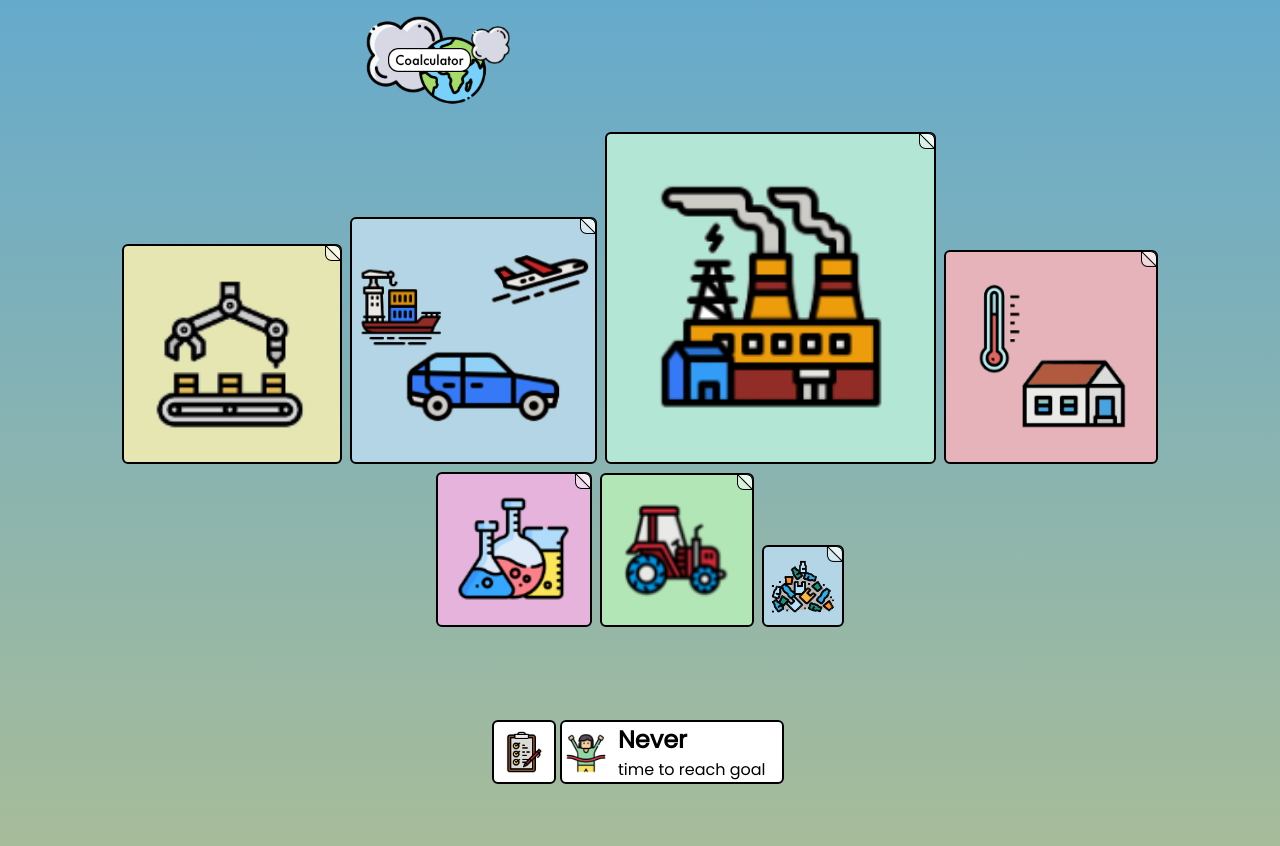
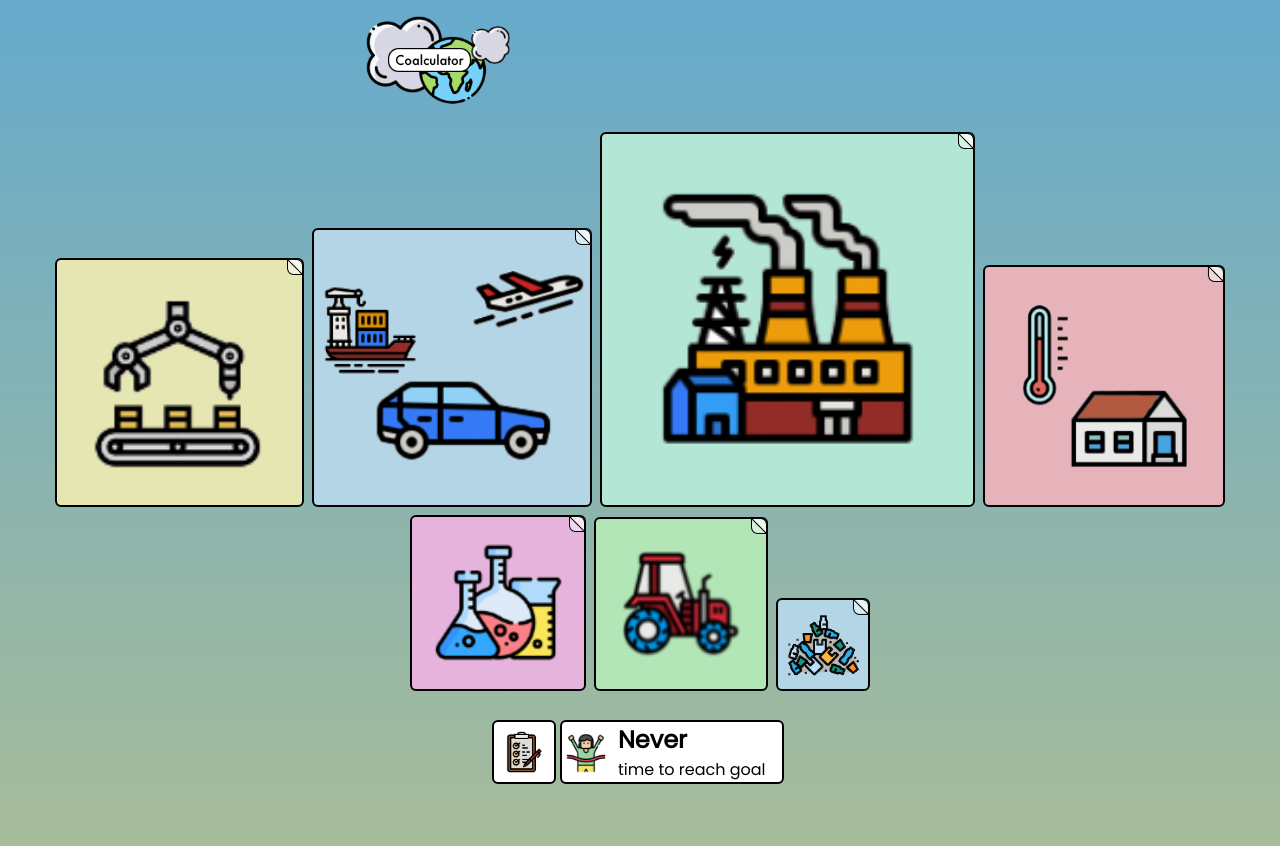
Before and after one commit to jensdreske/capstone-project, a React (Create React App) app in the folder client/: page / in a window 1280 px wide. Shown: the top 846 px of the page. Built offline with nearby package versions, Linux system fonts and the light colour scheme.

Commit message:
clean up and some refactoring

```diff
--- a/client/src/components/Footer.js
+++ b/client/src/components/Footer.js
@@ -6,7 +6,7 @@ import list from "../images/list.png";
 import GameScores from "./GameScores";
 
 export default function Footer({ playerScore, countryData, isStatic }) {
-  const [scrollPos, setScrollPos] = useState(0);
+  const [scrollPosition, setScrollPosition] = useState(0);
 
   return (
     <FooterWrapper isStatic={isStatic}>
@@ -14,8 +14,8 @@ export default function Footer({ playerScore, countryData, isStatic }) {
         <img src={list} alt="set goals" />
       </MenuButton>
       <GameScores
-        scrollPos={scrollPos}
-        setScrollPos={setScrollPos}
+        scrollPosition={scrollPosition}
+        setScrollPosition={setScrollPosition}
         playerScore={playerScore}
         countryData={countryData}
       />
--- a/client/src/components/GameScores.js
+++ b/client/src/components/GameScores.js
@@ -10,8 +10,8 @@ import target from "../images/target@2x.png";
 export default function GameScores({
   playerScore,
   countryData,
-  scrollPos,
-  setScrollPos,
+  scrollPosition,
+  setScrollPosition,
 }) {
   function calculateGameEnd(playerScore, countryData) {
     const co2BudgetLeftInGigaTons = 3.5;
@@ -61,7 +61,7 @@ export default function GameScores({
   }
   return (
     <ScoreboxWrapper>
-      <ScrollLayer style={{ top: `${scrollPos * -4}rem` }}>
+      <ScrollLayer style={{ top: `${scrollPosition * -4}rem` }}>
         <ScoreboxElement
           icon={finish}
           h2={daysOrYearsToGo(
@@ -73,32 +73,32 @@ export default function GameScores({
           )}
           p="time to reach goal"
           positionlink={1}
-          scrollPos={scrollPos}
-          setScrollPos={setScrollPos}
+          scrollPosition={scrollPosition}
+          setScrollPosition={setScrollPosition}
         />
         <ScoreboxElement
           icon={target}
           h2={roundPlaces(playerScore.goal.emissions) + " kg"}
           p="your goal"
           positionlink={2}
-          scrollPos={scrollPos}
-          setScrollPos={setScrollPos}
+          scrollPosition={scrollPosition}
+          setScrollPosition={setScrollPosition}
         />
         <ScoreboxElement
           icon={piggy}
           h2={`${Math.abs(calculateSavings())}% `}
           p={`${calculateSavings() >= -0.01 ? `less` : `more`} CO2 / Year`}
           positionlink={3}
-          scrollPos={scrollPos}
-          setScrollPos={setScrollPos}
+          scrollPosition={scrollPosition}
+          setScrollPosition={setScrollPosition}
         />
         <ScoreboxElement
           icon={clock}
           h2={calculateGameEnd(playerScore, countryData)}
           p="Carbon Exit"
           positionlink={0}
-          scrollPos={scrollPos}
-          setScrollPos={setScrollPos}
+          scrollPosition={scrollPosition}
+          setScrollPosition={setScrollPosition}
         />
       </ScrollLayer>
     </ScoreboxWrapper>
@@ -110,12 +110,12 @@ function ScoreboxElement({
   h2,
   p,
   positionlink,
-  scrollPos,
-  setScrollPos,
+  scrollPosition,
+  setScrollPosition,
 }) {
   const swipe = { start: 0, stop: 0 };
   return (
-    <Scorebox onClick={() => setScrollPos(positionlink)}>
+    <Scorebox onClick={() => setScrollPosition(positionlink)}>
       <div className="iconBox">
         <img src={icon} alt="" />
       </div>
--- a/client/src/components/Header.js
+++ b/client/src/components/Header.js
@@ -1,4 +1,5 @@
-import styled from "styled-components";
+import { NavLink } from "react-router-dom";
+import styled from "styled-components/macro";
 
 import earth from "../images/earth.png";
 import cloud from "../images/cloud_m.png";
@@ -9,10 +10,36 @@ export default function Header() {
   return (
     <HeaderBox>
       <LogoBox>
-        <img className="cloud" src={cloud} alt="cloud" />
-        <img className="earth" src={earth} alt="earth" />
-        <img className="coalculator" src={coalculator} alt="coalculator" />
-        <img className="cloudlet" src={cloudlet} alt="cloudlet" />
+        <NavLink to={"/"}>
+          <img
+            className="cloud"
+            src={cloud}
+            alt="cloud"
+            width="77px"
+            height="77px"
+          />
+          <img
+            className="earth"
+            src={earth}
+            alt="earth"
+            width="82px"
+            height="82px"
+          />
+          <img
+            className="coalculator"
+            src={coalculator}
+            alt="coalculator"
+            width="83px"
+            height="24px"
+          />
+          <img
+            className="cloudlet"
+            src={cloudlet}
+            alt="cloudlet"
+            width="39px"
+            height="39px"
+          />
+        </NavLink>
       </LogoBox>
     </HeaderBox>
   );
@@ -22,7 +49,6 @@ const LogoBox = styled.section`
   position: relative;
   height: 6rem;
   width: 9rem;
-  /* border: 1px solid red; */
   text-align: left;
   img {
     position: absolute;
--- a/client/src/components/Shares.js
+++ b/client/src/components/Shares.js
@@ -6,9 +6,7 @@ import { roundPlaces } from "../lib/roundPlaces.js";
 
 import machine from "../images/machine.png";
 import powerplant from "../images/powerplant.png";
-import car from "../images/car.png";
 import transports from "../images/transport@2x.png";
-import house from "../images/house.png";
 import processes from "../images/chemistry.png";
 import tractor from "../images/tractor.png";
 import waste from "../images/waste.png";
@@ -25,52 +23,59 @@ const icons = {
   farm: tractor,
   other: waste,
 };
+
+function getSliceByCakePercentage(slice, cake) {
+  const percentage = (slice / cake) * 100;
+  return percentage;
+}
+
+function translatePercentageToSquareboxXY(slice, cake) {
+  const percentage = getSliceByCakePercentage(slice, cake);
+  const XandY = Math.sqrt(percentage * 100);
+  return XandY;
+}
+
 export default function Shares({ shares }) {
+  const [infoVisible, setInfoVisible] = useState([]);
+
   shares.slices.forEach((slice) => {
-    slice.percentage = (slice.emission / shares.emission) * 100;
-    // coefficient 100 = sqrt(parent box area) e.g. % of parent's area to cover:
-    slice.square = Math.sqrt(slice.percentage * 50);
+    slice.percentage = getSliceByCakePercentage(
+      slice.emission,
+      shares.emission
+    );
+    slice.square = translatePercentageToSquareboxXY(
+      slice.emission,
+      shares.emission
+    );
   });
-  const [infoVisible, setInfoVisible] = useState([]);
+
+  function setInfo(index) {
+    const newSetInfo = [];
+    newSetInfo[index] = !infoVisible[index];
+    setInfoVisible([...newSetInfo]);
+  }
 
   return (
     <>
       <SharesCake>
-        {/* <SharesBox>
-          <p>{shares.country}</p>
-          <p>{shares.year}</p>
-          <p>{shares.total} kt CO2</p>
-        </SharesBox> */}
         {shares.slices.map((slice, index) => {
-          function setInfo(index) {
-            const newSetInfo = [];
-            newSetInfo[index] = !infoVisible[index];
-            setInfoVisible([...newSetInfo]);
-
-            // console.log(newSetInfo);
-          }
           return (
             <SharesSlice
               key={index + slice.name}
               style={{
-                height: `${slice.square}vmin`,
-                width: `${slice.square}vmin`,
+                height: `${slice.square * 0.8}vmin`,
+                width: `${slice.square * 0.8}vmin`,
                 background: `${slice.style.bgColor}`,
               }}
             >
-              <NavLinkTooltip to={"/" + slice.name}>
+              <NavLinkSlice to={"/" + slice.name}>
                 <img src={icons[slice.style.icon]} />
-                <Tooltip className="tooltipText">
-                  <p>{roundPlaces(slice.percentage, 2)}%</p>
-                  <p>{slice.text}</p>
-                  <p>{slice.emission} kt CO2</p>
-                </Tooltip>
-                <SliceText className={infoVisible[index] ? "show" : "hide"}>
+                <SliceText show={infoVisible[index]}>
                   <p>{slice.text}</p>
                   <p>{roundPlaces(slice.percentage, 2)}%</p>
                   <p>{slice.emission} kt CO2</p>
                 </SliceText>
-              </NavLinkTooltip>
+              </NavLinkSlice>
 
               <img
                 onClick={() => setInfo(index)}
@@ -88,32 +93,11 @@ export default function Shares({ shares }) {
 
 const SharesCake = styled.article`
   margin: 8rem 5vmin 6rem;
-  /* margin-bottom: 6rem; */
-  /* width: 90vmin;
-  height: 90vmin; */
-  /* background: #ddd; */
   display: flex;
   flex-wrap: wrap;
-  /* flex-direction: column; */
   justify-content: center;
-  /* align-content: center; */
   align-items: flex-end;
-  /* align-content: space-around; */
   position: relative;
-`;
-
-const SharesBox = styled.section`
-  /* color: white; */
-  /* border: 1px solid #daa;
-  background-color: #eee8e3;
-  position: absolute;
-  cursor: zoom-out;
-  width: 100%;
-  height: 100%; */
-
-  /* display: flex;
-  flex-direction: column-reverse;
-  flex-wrap: wrap; */
 `;
 
 const SharesSlice = styled.section`
@@ -128,7 +112,6 @@ const SharesSlice = styled.section`
   justify-content: flex-end;
   z-index: 10;
   cursor: zoom-in;
-  /* overflow: hidden; */
   position: relative;
   img {
     height: 70%;
@@ -142,59 +125,39 @@ const SharesSlice = styled.section`
 `;
 
 const SliceText = styled.div`
+  align-self: self-start;
+  background-color: #fffd;
+  border-radius: 6px;
+  min-height: 90%;
+  min-width: 90%;
   overflow: scroll;
-  background-color: #fffd;
   padding: 0.5rem;
-  border-radius: 6px;
   position: absolute;
-  align-self: self-start;
-  min-width: 90%;
-  min-height: 90%;
   right: 5%;
   top: 5%;
+  white-space: nowrap;
 
-  white-space: nowrap;
+  ${(props) =>
+    props.show
+      ? {
+          opacity: "90%",
+          backdropFilter: "blur(3px)",
+          transition: "opacity 0.5s, backdrop-filter 0.5s",
+        }
+      : {
+          opacity: "0%",
+          backdropFilter: "blur(0px)",
+          transition: "opacity 2s, backdrop-filter 2s",
+        }};
 `;
 
-const Tooltip = styled.div`
-  background-color: #fffd;
-  border-radius: 0.25rem;
-  color: #fff;
-
-  padding: 0.25em;
-  position: absolute;
-  bottom: 102%;
-
-  min-width: 4rem;
-  p {
-    margin: 0.25rem;
-  }
-`;
-
-const NavLinkTooltip = styled(NavLink)`
+const NavLinkSlice = styled(NavLink)`
   position: absolute;
   width: 100%;
   height: 100%;
   display: flex;
   justify-content: center;
   align-items: center;
-  .tooltipText {
-    opacity: 0;
-    pointer-events: none;
-  }
-  :hover .tooltipText {
-    opacity: 1;
-  }
-  .hide {
-    opacity: 0%;
-    backdrop-filter: blur(0px);
-    transition: opacity 2s, backdrop-filter 2s;
-  }
-  .show {
-    opacity: 90%;
-    backdrop-filter: blur(3px);
-    transition: opacity 0.5s, backdrop-filter 0.5s;
-  }
 `;
 
 const TooltipBox = styled.div`
@@ -209,5 +172,3 @@ const TooltipBox = styled.div`
     opacity: 1;
   }
 `;
-
-export { SharesCake, SharesBox, SharesSlice, SliceText, TooltipBox, Tooltip };
```
Also changed, not shown: client/src/lib/variables.js.
